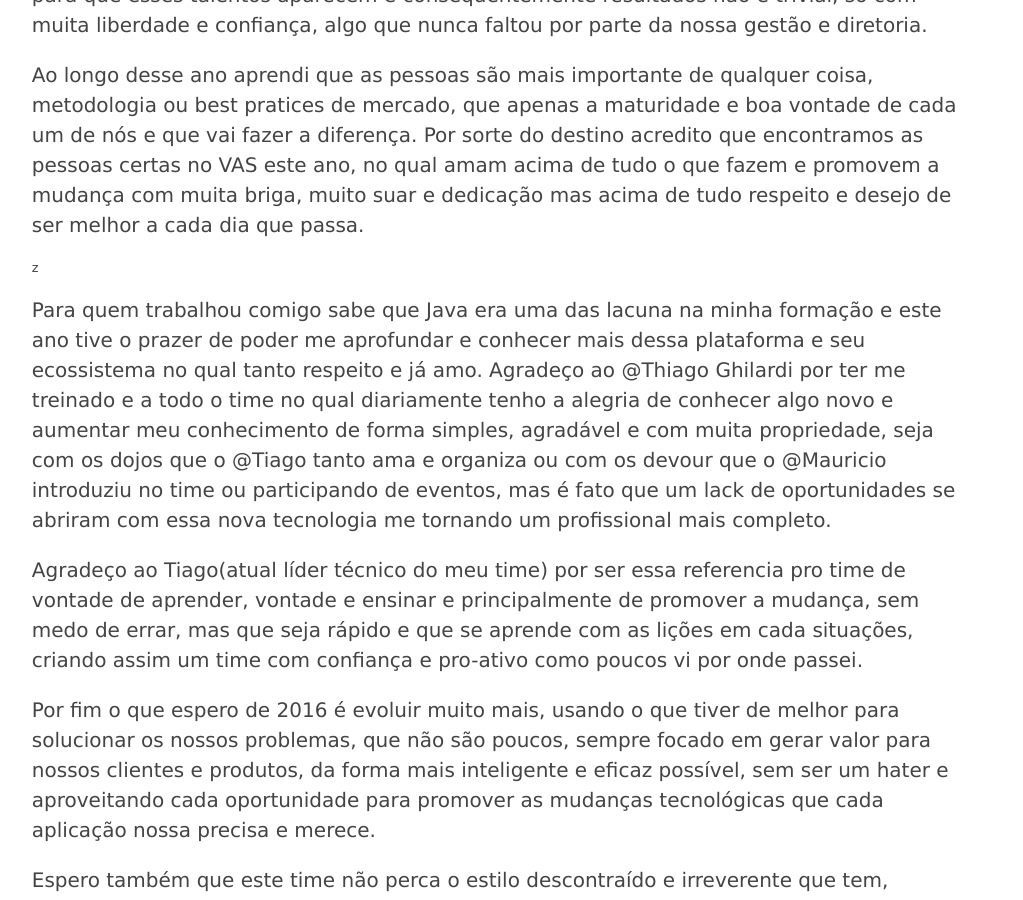
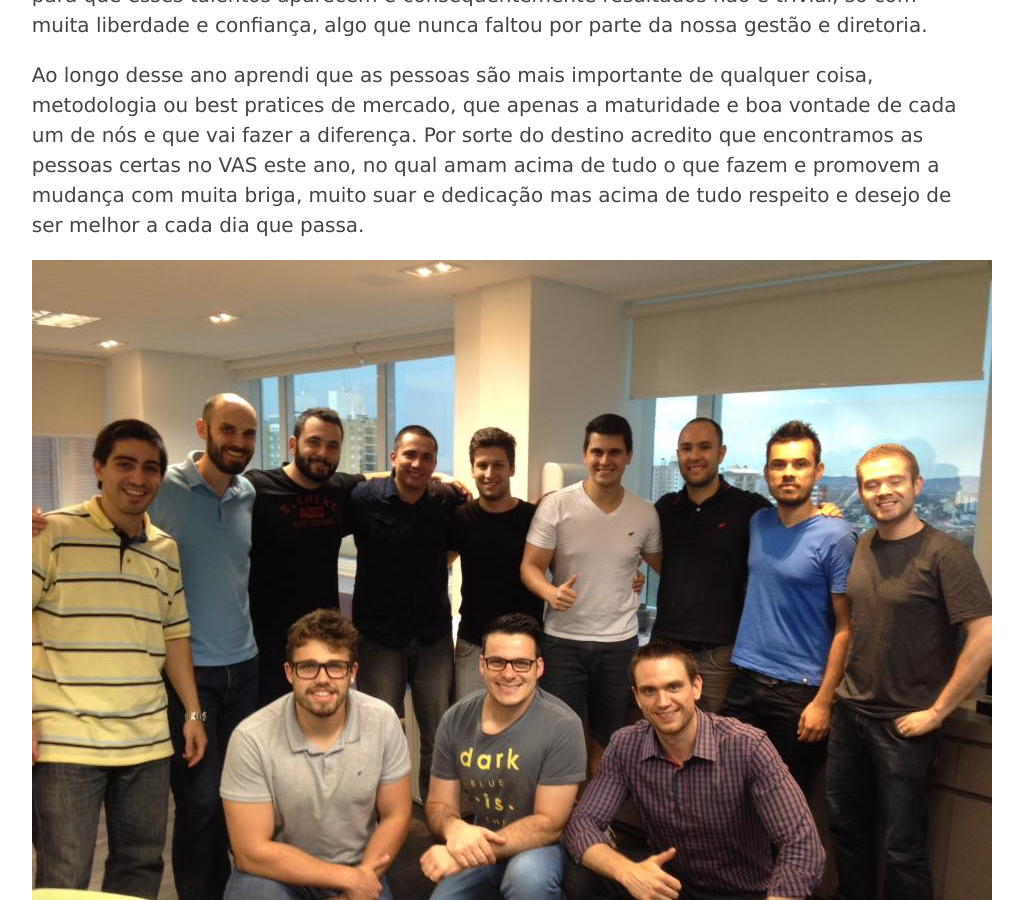
Before and after one commit to rgarbin/rgarbin.github.com, a Jekyll site: the page built from _posts/2015-12-31-retrospectiva-2015.html, in a window 1280 px wide and 900 px high, scrolled down 999 px. Shown: the whole window, without its empty margins (228-1251 px from the left). Built offline with Jekyll 4.4.1, drawn with Linux system fonts in a browser that asks for light colours; comment, search, counter and statistics services are not loaded.

Commit message:
Update 2015-12-31-retrospectiva-2015.html

```diff
--- a/_posts/2015-12-31-retrospectiva-2015.html
+++ b/_posts/2015-12-31-retrospectiva-2015.html
@@ -16,7 +16,9 @@ description: E lá se vai mais um ano, onde certamente pude amadurecer muito e e
 <p>Trabalhar na <a href="http://www.zenvia.com.br/pt/">Zenvia</a> é estar preparado para constantes mudanças, algo que acho fantástico e faz parte da nossa área. Com constantes mudanças surgem novas oportunidades e muitas coisas boas aconteceram, nosso time cresceu, e aqui fica o mérito total do Albano(nosso GP da época), no qual soube trazer pessoas chaves que fizeram e fazem a diferença, que nos ajudaram a evoluir e crescer como equipe sempre buscando melhorar e passar para o próximo nível. Claro que também soube abrir mão de outras no qual já não se via alegria de trabalhar tão pouco saber saber jogar para o time. Mas só isso não basta, criar um ambiente para que esses talentos aparecem e consequentemente resultados não é trivial, só com muita liberdade e confiança, algo que nunca faltou por parte da nossa gestão e diretoria.</p>
 
 <p>Ao longo desse ano aprendi que as pessoas são mais importante de qualquer coisa, metodologia ou best pratices de mercado, que apenas a maturidade e boa vontade de cada um de nós e que vai fazer a diferença. Por sorte do destino acredito que encontramos as pessoas certas no VAS este ano, no qual amam acima de tudo o que fazem e promovem a mudança com muita briga, muito suar e dedicação mas acima de tudo respeito e desejo de ser melhor a cada dia que passa. </p>
-z
+
+<img src="/assets/images/vas.jpg"  />
+
 <p>Para quem trabalhou comigo sabe que Java era uma das lacuna na minha formação e este ano tive o prazer de poder me aprofundar e conhecer mais dessa plataforma e seu ecossistema no qual tanto respeito e já amo. Agradeço ao @Thiago Ghilardi por ter me treinado e a todo o time no qual diariamente tenho a alegria de conhecer algo novo e aumentar meu conhecimento de forma simples, agradável e com muita propriedade, seja com os dojos que o @Tiago tanto ama e organiza ou com os devour que o @Mauricio introduziu no time ou participando de eventos, mas é fato que um lack de oportunidades se abriram com essa nova tecnologia me tornando um profissional mais completo.</p>
 
 <p>Agradeço ao Tiago(atual líder técnico do meu time) por ser essa referencia pro time de vontade de aprender, vontade e ensinar e principalmente de promover a mudança, sem medo de errar, mas que seja rápido e que se aprende com as lições em cada situações, criando assim um time com confiança e pro-ativo como poucos vi por onde passei. </p>
```
